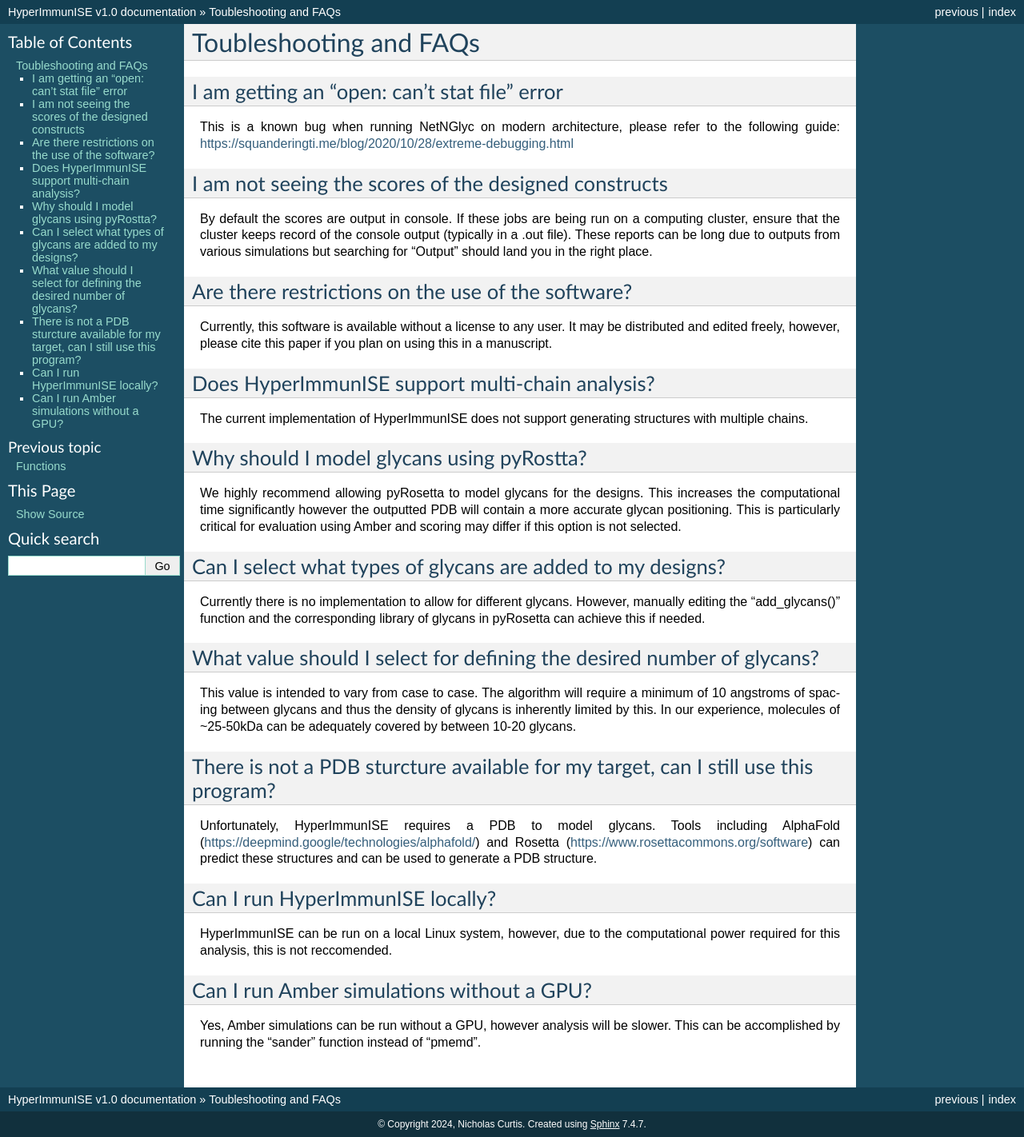
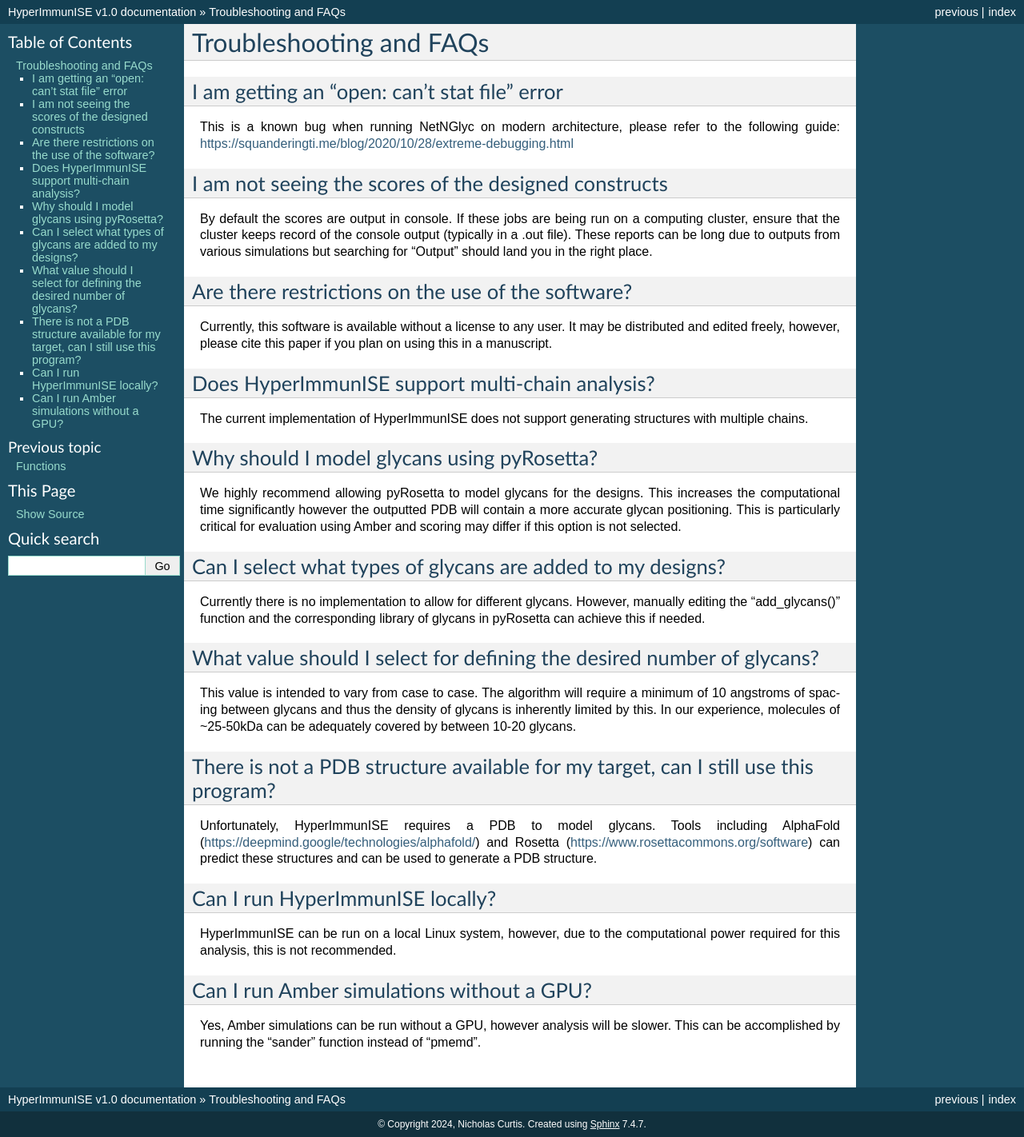
Before and after one commit to Jiwon-Lee-Lab/HyperImmunISE, a Sphinx documentation site: the page built from docs/troubleshooting.rst, in a window 1280 px wide. Shown: the whole page at 80% size. Built offline with Sphinx 7.4.7, drawn with Linux system fonts in a browser that asks for light colours.

Commit message:
typo fix

```diff
--- a/docs/functions.rst
+++ b/docs/functions.rst
@@ -146,7 +146,7 @@
 This program uses Jwalk, cited here:
 
 Sinnott et al., Combining Information from Crosslinks and Monolinks in the Modeling
-of Protein Structures, Sturcture (2020), https://doi.org/10/1016/j.str.2020.05.012
+of Protein Structures, Structure (2020), https://doi.org/10/1016/j.str.2020.05.012
 
 The Importance of Non-accessible Crosslinks and Solvent Accessible Surface Distance in Modeling Proteins with Restraints From Crosslinking Mass Spectrometry.
 J Bullock, J Schwab, K Thalassinos, M Topf. Mol Cell Proteomics. 15, 2491–2500, 2016
--- a/docs/troubleshooting.rst
+++ b/docs/troubleshooting.rst
@@ -1,4 +1,4 @@
-Toubleshooting and FAQs
+Troubleshooting and FAQs
 =======================
 
 I am getting an "open: can't stat file" error
@@ -24,7 +24,7 @@
 
 The current implementation of HyperImmunISE does not support generating structures with multiple chains.
 
-Why should I model glycans using pyRostta?
+Why should I model glycans using pyRosetta?
 ------------------------------------------
 
 We highly recommend allowing pyRosetta to model glycans for the designs. This increases the computational time significantly
@@ -43,7 +43,7 @@
 This value is intended to vary from case to case. The algorithm will require a minimum of 10 angstroms of spacing between glycans and thus the
 density of glycans is inherently limited by this. In our experience, molecules of ~25-50kDa can be adequately covered by between 10-20 glycans.
 
-There is not a PDB sturcture available for my target, can I still use this program?
+There is not a PDB structure available for my target, can I still use this program?
 -----------------------------------------------------------------------------------
 
 Unfortunately, HyperImmunISE requires a PDB to model glycans. Tools including AlphaFold (https://deepmind.google/technologies/alphafold/) and
@@ -52,7 +52,7 @@
 Can I run HyperImmunISE locally?
 --------------------------------
 
-HyperImmunISE can be run on a local Linux system, however, due to the computational power required for this analysis, this is not reccomended.
+HyperImmunISE can be run on a local Linux system, however, due to the computational power required for this analysis, this is not recommended.
 
 Can I run Amber simulations without a GPU?
 ------------------------------------------
```
Also changed, not shown: other parts of docs/functions.rst (+3 -3 lines), docs/usage.rst (+7 -7 lines), 1 other file.
